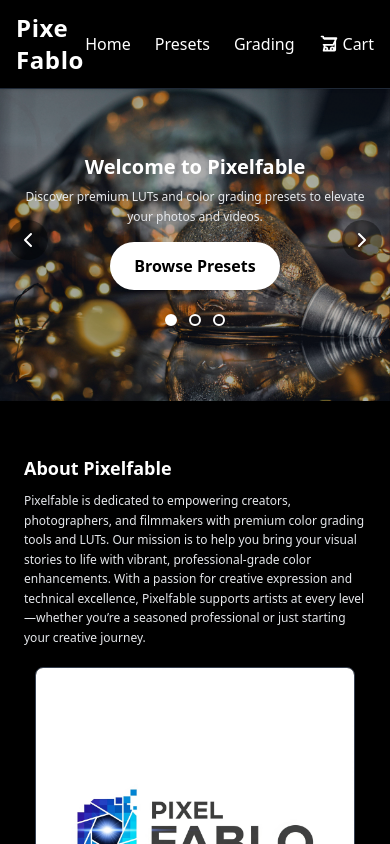
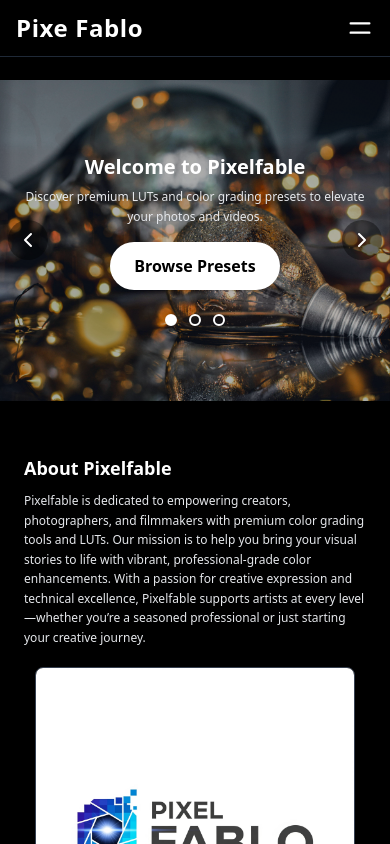
Before and after one commit to adbhargav/pixel, a React (Vite) app: page / in a window 390 px wide. Shown: the top 844 px of the page. Built offline with nearby package versions, Linux system fonts and the light colour scheme.

Commit message:
Header.jsx

```diff
--- a/src/components/Header.jsx
+++ b/src/components/Header.jsx
@@ -1,12 +1,21 @@
+import { useState } from "react";
 import { Link } from "react-router-dom";
 
 export default function Navbar() {
+  const [menuOpen, setMenuOpen] = useState(false);
+
+  // Closes menu when a link is clicked (for mobile)
+  const handleLinkClick = () => setMenuOpen(false);
+
   return (
     <nav className="fixed top-0 left-0 w-full bg-black border-b border-gray-800 px-4 py-3 flex items-center justify-between z-50 shadow">
+      {/* Logo */}
       <Link to="/" className="text-2xl font-bold tracking-wide text-white">
         Pixe Fablo
       </Link>
-      <div className="space-x-6 flex items-center">
+
+      {/* Desktop Nav */}
+      <div className="hidden md:flex space-x-6 items-center">
         <Link to="/" className="hover:underline text-white">Home</Link>
         <Link to="/presets" className="hover:underline text-white">Presets</Link>
         <Link to="/grading/default/submit" className="hover:underline text-white">Grading</Link>
@@ -17,6 +26,62 @@ export default function Navbar() {
           Cart
         </Link>
       </div>
+
+      {/* Mobile Hamburger Icon */}
+      <button
+        className="md:hidden flex items-center text-white focus:outline-none"
+        onClick={() => setMenuOpen((prev) => !prev)}
+        aria-label="Open navigation menu"
+      >
+        <svg
+          className="w-7 h-7"
+          fill="none"
+          stroke="currentColor"
+          viewBox="0 0 24 24"
+          strokeWidth={2}
+        >
+          {menuOpen ? (
+            // X icon
+            <path strokeLinecap="round" strokeLinejoin="round" d="M6 18L18 6M6 6l12 12" />
+          ) : (
+            // Hamburger icon
+            <path strokeLinecap="round" strokeLinejoin="round" d="M4 8h16M4 16h16" />
+          )}
+        </svg>
+      </button>
+
+      {/* Mobile Menu */}
+      {menuOpen && (
+        <div className="fixed inset-0 z-50 bg-black bg-opacity-90 flex flex-col items-end md:hidden">
+          <button
+            className="p-4 text-white focus:outline-none"
+            onClick={() => setMenuOpen(false)}
+            aria-label="Close navigation menu"
+          >
+            <svg className="w-7 h-7" fill="none" stroke="currentColor" viewBox="0 0 24 24" strokeWidth={2}>
+              {/* X icon */}
+              <path strokeLinecap="round" strokeLinejoin="round" d="M6 18L18 6M6 6l12 12" />
+            </svg>
+          </button>
+          <div className="w-full flex flex-col items-center space-y-6 mt-8">
+            <Link to="/" className="text-white text-lg font-medium" onClick={handleLinkClick}>
+              Home
+            </Link>
+            <Link to="/presets" className="text-white text-lg font-medium" onClick={handleLinkClick}>
+              Presets
+            </Link>
+            <Link to="/grading/default/submit" className="text-white text-lg font-medium" onClick={handleLinkClick}>
+              Grading
+            </Link>
+            <Link to="/cart" className="text-white text-lg font-medium flex items-center" onClick={handleLinkClick}>
+              <svg xmlns="http://www.w3.org/2000/svg" className="h-5 w-5 mr-2" fill="none" viewBox="0 0 24 24" stroke="currentColor">
+                <path strokeLinecap="round" strokeLinejoin="round" strokeWidth={2} d="M3 3h2l.4 2M7 13h10l4-8H5.4M7 13l-1.5 7h13a1 1 0 001-1V7a1 1 0 00-1-1H6.4M7 13H5.4M16 16a2 2 0 100 4 2 2 0 000-4zm-8 0a2 2 0 100 4 2 2 0 000-4z" />
+              </svg>
+              Cart
+            </Link>
+          </div>
+        </div>
+      )}
     </nav>
   );
 }
```
